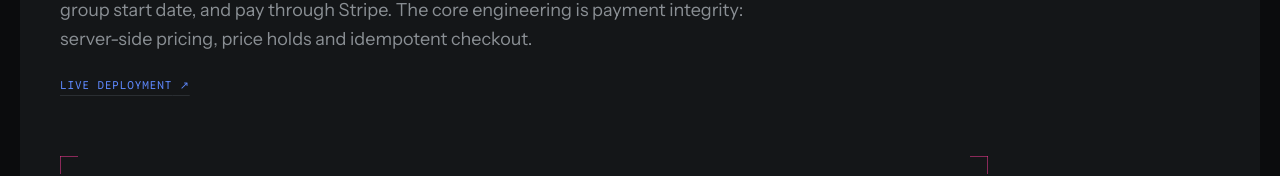
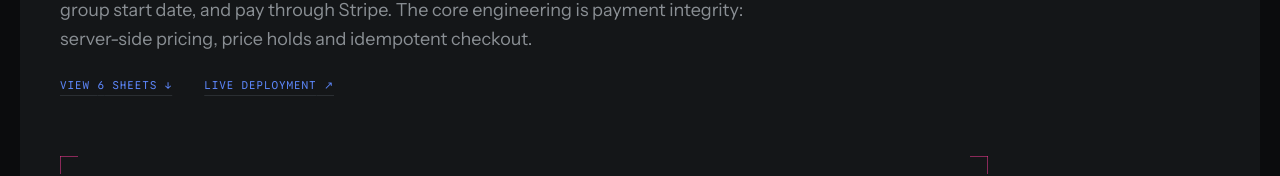
Before and after one commit to cjohnramirez/jcr-portfolio, a Next.js app: page /work/trailventure in a window 1280 px wide. Shown: the part 528-704 px from the top of the page. Built offline with nearby package versions, Linux system fonts and the light colour scheme; no server answers; grey boxes are pictures that could not be loaded.

Commit message:
feat: add view-sheets button

```diff
--- a/components/portfolio/creative/design-plate.tsx
+++ b/components/portfolio/creative/design-plate.tsx
@@ -1,5 +1,6 @@
 import type { PortfolioBrand } from "@/lib/portfolio-types";
 import { CarouselFrame } from "../shared/carousel-frame";
+import { SheetsJumpButton } from "../shared/sheets-jump-button";
 import {
   Plate,
   PlateBody,
@@ -37,10 +38,17 @@ export function DesignPlate({ brand, plate }: DesignPlateProps) {
             {brand.title}
           </PlateTitle>
           <PlateLead>{brand.summary ?? brand.details.join(" · ")}</PlateLead>
+          <div className="font-spec text-spec">
+            <SheetsJumpButton
+              count={brand.carousel.length}
+              targetId={`${brand.id}-sheets`}
+            />
+          </div>
         </div>
 
         <CarouselFrame
           dimensions={`${brand.carousel.length} sheets`}
+          id={`${brand.id}-sheets`}
           items={brand.carousel}
           label={brand.title}
         />
--- a/components/portfolio/shared/annotated-frame.tsx
+++ b/components/portfolio/shared/annotated-frame.tsx
@@ -27,6 +27,7 @@ type AnnotatedFrameProps = {
   /** Left-hand clearspace bracket label. */
   clearspace?: string;
   className?: string;
+  id?: string;
   style?: CSSProperties;
 };
 
@@ -83,10 +84,11 @@ export function AnnotatedFrame({
   dimensions,
   clearspace = "1×",
   className = "",
+  id,
   style,
 }: AnnotatedFrameProps) {
   return (
-    <figure className={`relative ${className}`} style={style}>
+    <figure className={`relative ${className}`} id={id} style={style}>
       {/* Padding gives the marks somewhere to sit without overlapping the art. */}
       <div className="relative px-6 py-6">
         <CropMark position="tl" delay={0} />
--- a/components/portfolio/shared/carousel-frame.tsx
+++ b/components/portfolio/shared/carousel-frame.tsx
@@ -16,6 +16,8 @@ type CarouselFrameProps = {
    * sized so the whole sheet and its controls fit the viewport (see below).
    */
   dimensions?: string;
+  /** id for the annotated frame, the target of SheetsJumpButton. */
+  id?: string;
 };
 
 /**
@@ -58,6 +60,7 @@ export function CarouselFrame({
   label,
   className = "",
   dimensions,
+  id,
 }: CarouselFrameProps) {
   const [index, setIndex] = useState(0);
   const activeItem = items[index];
@@ -81,8 +84,10 @@ export function CarouselFrame({
     <div
       aria-label={label}
       aria-roledescription="carousel"
-      className={`flex w-full flex-col bg-plate-2 ${className}`}
+      className={`flex w-full flex-col bg-plate-2 outline-none focus-visible:outline focus-visible:outline-2 focus-visible:outline-offset-4 focus-visible:outline-spot ${className}`}
       role="region"
+      // Focus target for SheetsJumpButton; not in the tab order.
+      tabIndex={-1}
     >
       {/*
         The frame takes the shape of the sheet inside it.
@@ -206,6 +211,7 @@ export function CarouselFrame({
     <AnnotatedFrame
       className={`${FRAME_VARS} transition-[width] duration-500 ease-out`}
       dimensions={dimensions}
+      id={id}
       style={
         {
           "--sheet-ratio": sheetRatio(activeItem),
--- /dev/null
+++ b/components/portfolio/shared/sheets-jump-button.tsx
@@ -0,0 +1,47 @@
+"use client";
+
+type SheetsJumpButtonProps = {
+  /** id of the AnnotatedFrame figure that wraps the carousel. */
+  targetId: string;
+  count: number;
+};
+
+/**
+ * Scrolls the carousel to the centre of the space below the fixed nav, then
+ * moves focus to it so keyboard users land on the controls they came for.
+ *
+ * `scrollIntoView({ block: "center" })` centres against the full viewport and
+ * ignores the fixed header, which leaves the frame visibly low; the offset is
+ * computed here instead.
+ */
+export function SheetsJumpButton({ targetId, count }: SheetsJumpButtonProps) {
+  function jump() {
+    const frame = document.getElementById(targetId);
+    if (!frame) return;
+
+    const nav = document.querySelector("header")?.getBoundingClientRect().height ?? 0;
+    const rect = frame.getBoundingClientRect();
+    const slack = Math.max(0, (window.innerHeight - nav - rect.height) / 2);
+    const reduceMotion = window.matchMedia(
+      "(prefers-reduced-motion: reduce)",
+    ).matches;
+
+    window.scrollTo({
+      top: window.scrollY + rect.top - nav - slack,
+      behavior: reduceMotion ? "auto" : "smooth",
+    });
+    frame
+      .querySelector<HTMLElement>('[aria-roledescription="carousel"]')
+      ?.focus({ preventScroll: true });
+  }
+
+  return (
+    <button
+      className="font-spec uppercase tracking-[0.08em] text-spot underline decoration-rule underline-offset-[6px] transition-colors duration-200 hover:decoration-spot focus-visible:outline focus-visible:outline-2 focus-visible:outline-offset-4 focus-visible:outline-spot"
+      onClick={jump}
+      type="button"
+    >
+      View {count} sheets ↓
+    </button>
+  );
+}
--- a/components/portfolio/work/case-plate.tsx
+++ b/components/portfolio/work/case-plate.tsx
@@ -1,5 +1,6 @@
 import type { ProjectCaseStudy } from "@/lib/portfolio-types";
 import { CarouselFrame } from "../shared/carousel-frame";
+import { SheetsJumpButton } from "../shared/sheets-jump-button";
 import {
   Plate,
   PlateBody,
@@ -39,9 +40,14 @@ export function CasePlate({ project, plate }: CasePlateProps) {
           </PlateTitle>
           <PlateLead>{project.summary}</PlateLead>
 
-          {project.links?.length ? (
           <ul className="flex flex-wrap gap-x-8 gap-y-3 font-spec text-spec uppercase tracking-[0.08em]">
-              {project.links.map((link) => (
+            <li>
+              <SheetsJumpButton
+                count={project.carousel.length}
+                targetId={`${project.id}-sheets`}
+              />
+            </li>
+            {project.links?.map((link) => (
               <li key={link.href}>
                 <a
                   className="text-spot underline decoration-rule underline-offset-[6px] transition-colors duration-200 hover:decoration-spot focus-visible:outline focus-visible:outline-2 focus-visible:outline-offset-4 focus-visible:outline-spot"
@@ -54,11 +60,11 @@ export function CasePlate({ project, plate }: CasePlateProps) {
               </li>
             ))}
           </ul>
-          ) : null}
         </div>
 
         <CarouselFrame
           dimensions={`${project.carousel.length} sheets`}
+          id={`${project.id}-sheets`}
           items={project.carousel}
           label={project.title}
         />
```
Also changed, not shown: components/portfolio/additionals/additional-block.tsx (+4 -4 lines). Lines whose indentation alone changed are shown as unchanged.
